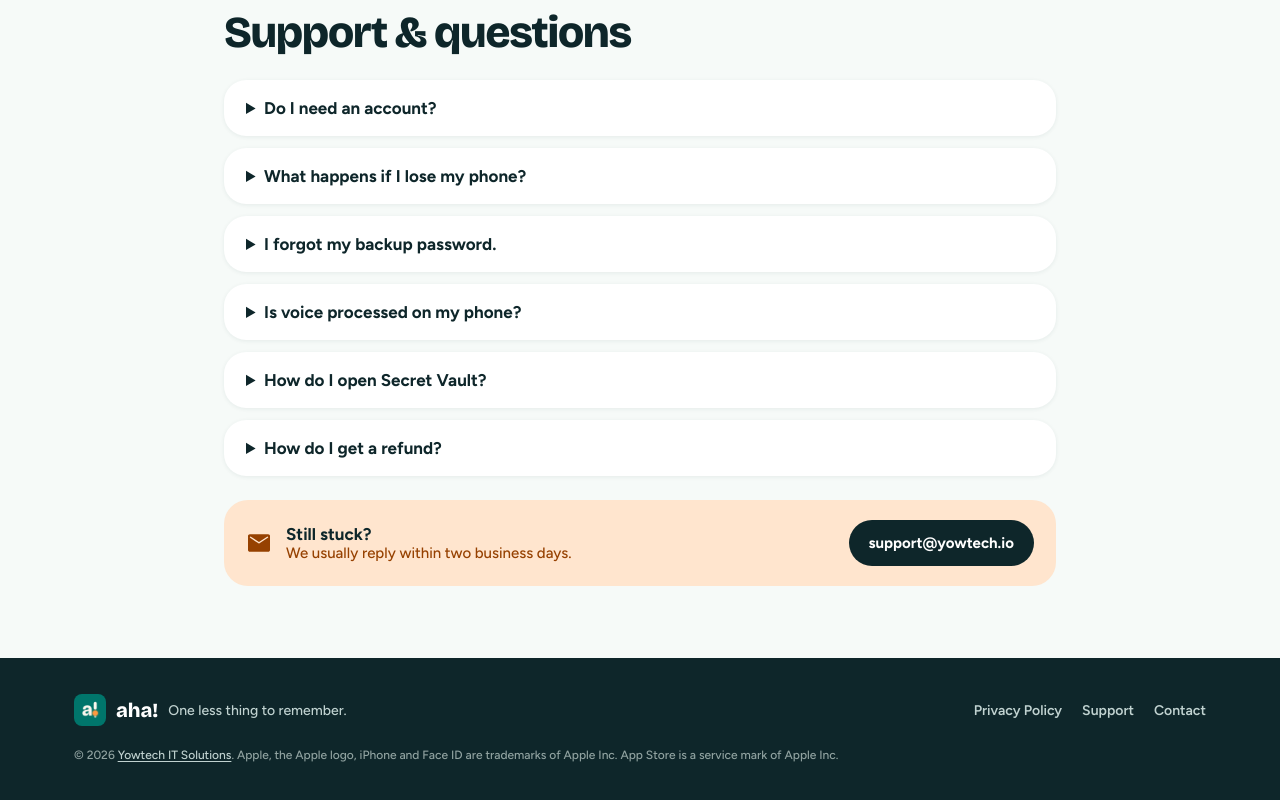
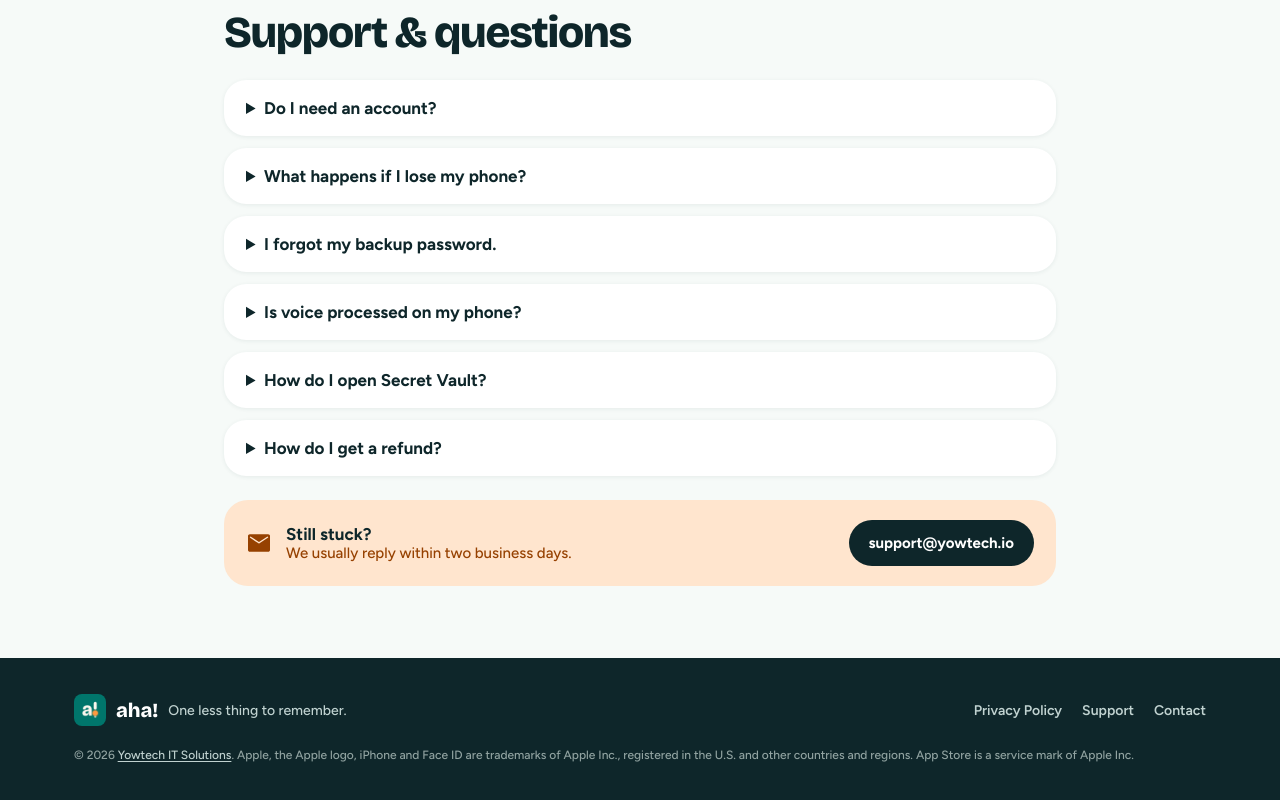
Before and after one commit to alfayeedusman/aha-site, an Astro site: page / in a window 1280 px wide. Shown: the part 4061-4861 px from the top of the page. Built offline with nearby package versions, Linux system fonts and the light colour scheme; Astro itself is replaced by a stand-in of ours.

Commit message:
Footer: use Apple's standard trademark notice wording
Co-Authored-By: Claude Opus 5.5 <noreply@anthropic.com>

```diff
--- a/src/components/Footer.astro
+++ b/src/components/Footer.astro
@@ -13,7 +13,7 @@ import { config, url } from '../config';
       <a href={url('#support')}>Support</a>
       <a href={`mailto:${config.helloEmail}`}>Contact</a>
     </nav>
-    <p class="legal">© {config.year} <a href={config.companyUrl}>{config.companyName}</a>. Apple, the Apple logo, iPhone and Face ID are trademarks of Apple Inc. App Store is a service mark of Apple Inc.</p>
+    <p class="legal">© {config.year} <a href={config.companyUrl}>{config.companyName}</a>. Apple, the Apple logo, iPhone and Face ID are trademarks of Apple Inc., registered in the U.S. and other countries and regions. App Store is a service mark of Apple Inc.</p>
   </div>
 </footer>
 
```
